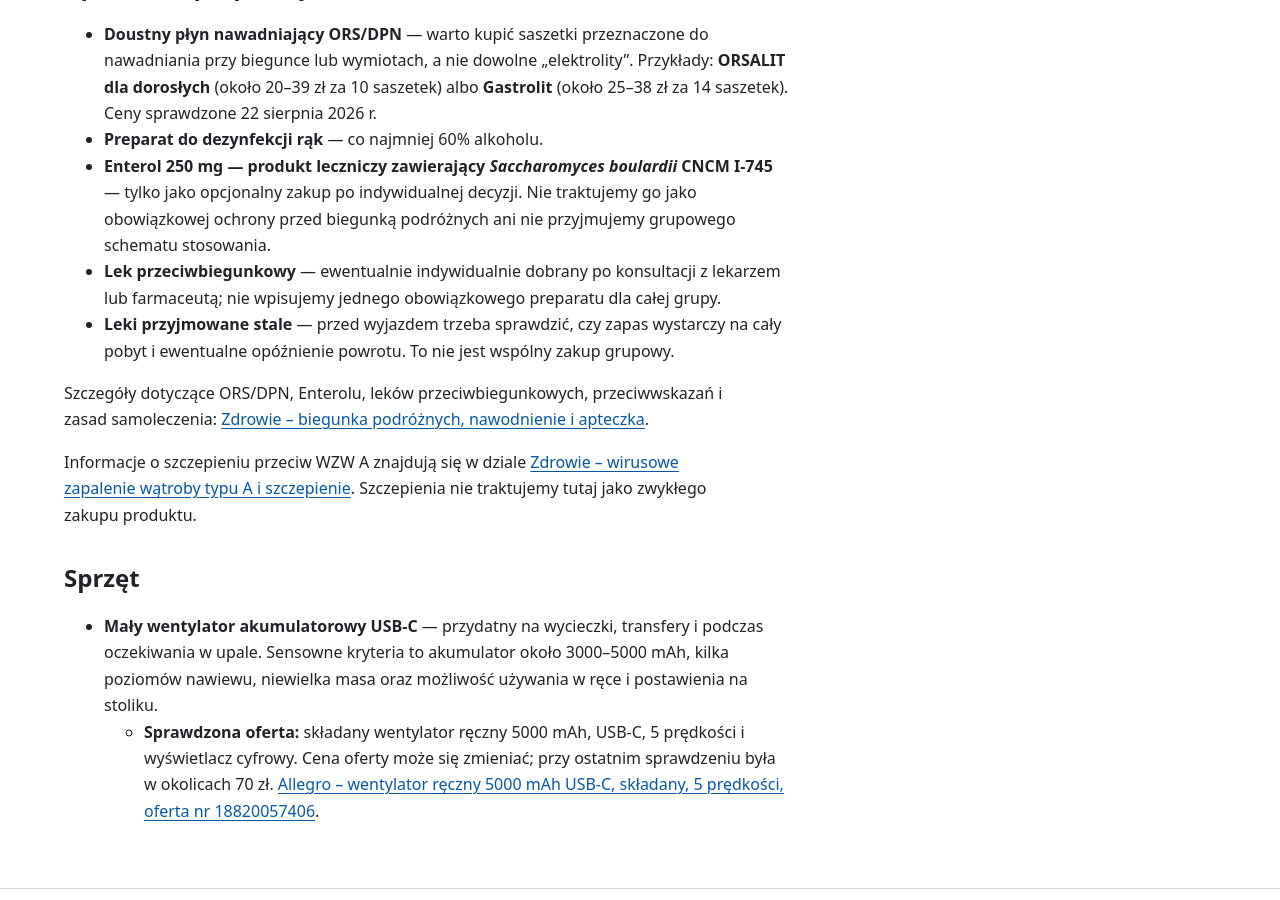
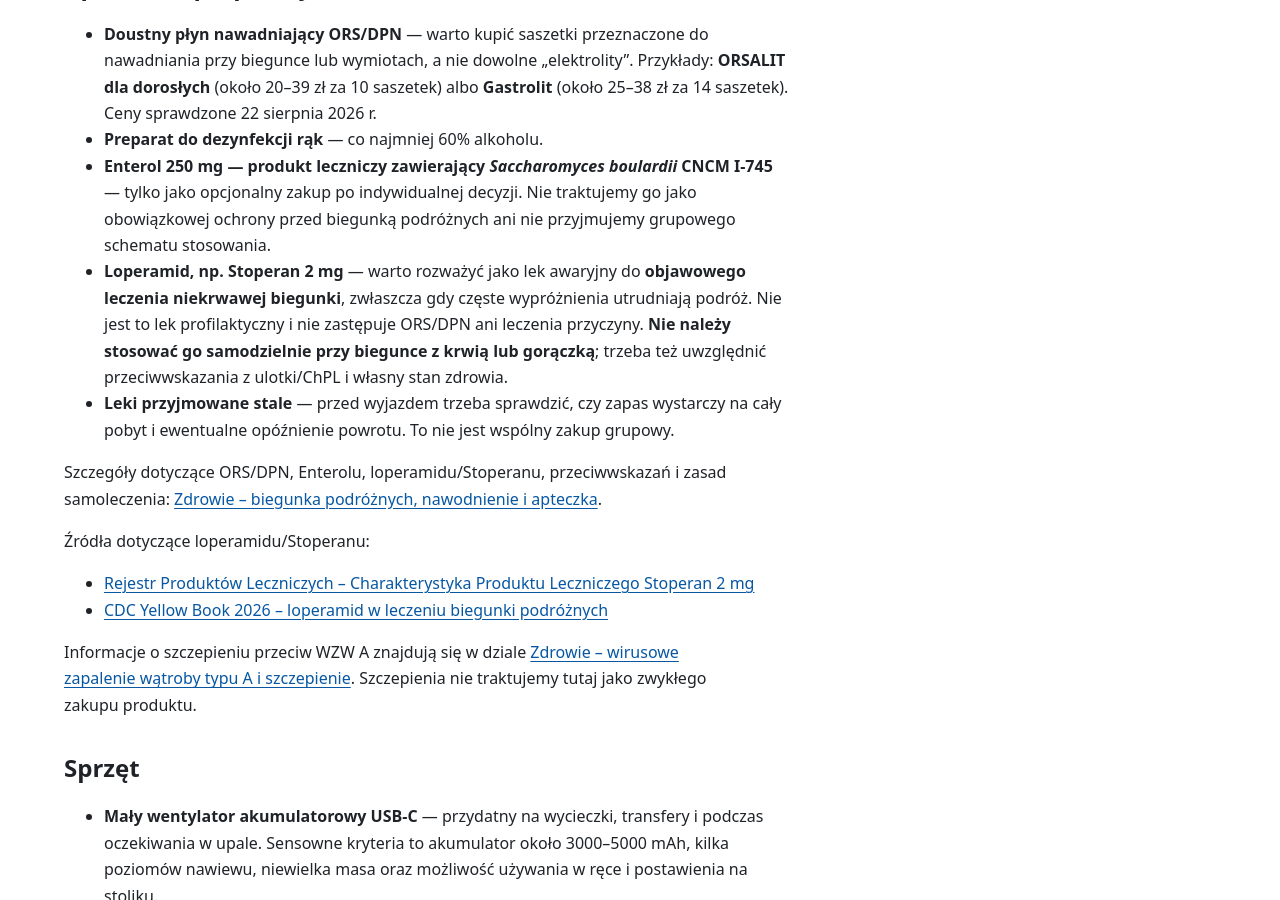
Before and after one commit to rotnicki/djerba-2026, a Jekyll site: the page built from co-kupic-przed-wyjazdem.md, in a window 1280 px wide and 900 px high, scrolled down 1094 px. Built offline with Jekyll 4.4.1, drawn with Linux system fonts in a browser that asks for light colours; our own code applies the rules of GitHub Pages for plain Markdown files.

Commit message:
Uzupełnij apteczkę o loperamid i Stoperan

```diff
--- a/co-kupic-przed-wyjazdem.md
+++ b/co-kupic-przed-wyjazdem.md
@@ -23,10 +23,15 @@
 - **Doustny płyn nawadniający ORS/DPN** — warto kupić saszetki przeznaczone do nawadniania przy biegunce lub wymiotach, a nie dowolne „elektrolity”. Przykłady: **ORSALIT dla dorosłych** (około 20–39 zł za 10 saszetek) albo **Gastrolit** (około 25–38 zł za 14 saszetek). Ceny sprawdzone 22 sierpnia 2026 r.
 - **Preparat do dezynfekcji rąk** — co najmniej 60% alkoholu.
 - **Enterol 250 mg — produkt leczniczy zawierający *Saccharomyces boulardii* CNCM I-745** — tylko jako opcjonalny zakup po indywidualnej decyzji. Nie traktujemy go jako obowiązkowej ochrony przed biegunką podróżnych ani nie przyjmujemy grupowego schematu stosowania.
-- **Lek przeciwbiegunkowy** — ewentualnie indywidualnie dobrany po konsultacji z lekarzem lub farmaceutą; nie wpisujemy jednego obowiązkowego preparatu dla całej grupy.
+- **Loperamid, np. Stoperan 2 mg** — warto rozważyć jako lek awaryjny do **objawowego leczenia niekrwawej biegunki**, zwłaszcza gdy częste wypróżnienia utrudniają podróż. Nie jest to lek profilaktyczny i nie zastępuje ORS/DPN ani leczenia przyczyny. **Nie należy stosować go samodzielnie przy biegunce z krwią lub gorączką**; trzeba też uwzględnić przeciwwskazania z ulotki/ChPL i własny stan zdrowia.
 - **Leki przyjmowane stale** — przed wyjazdem trzeba sprawdzić, czy zapas wystarczy na cały pobyt i ewentualne opóźnienie powrotu. To nie jest wspólny zakup grupowy.
 
-Szczegóły dotyczące ORS/DPN, Enterolu, leków przeciwbiegunkowych, przeciwwskazań i zasad samoleczenia: [Zdrowie – biegunka podróżnych, nawodnienie i apteczka](zdrowie.md).
+Szczegóły dotyczące ORS/DPN, Enterolu, loperamidu/Stoperanu, przeciwwskazań i zasad samoleczenia: [Zdrowie – biegunka podróżnych, nawodnienie i apteczka](zdrowie.md).
+
+Źródła dotyczące loperamidu/Stoperanu:
+
+- [Rejestr Produktów Leczniczych – Charakterystyka Produktu Leczniczego Stoperan 2 mg](https://rejestry.ezdrowie.gov.pl/api/rpl/medicinal-products/20322/characteristic)
+- [CDC Yellow Book 2026 – loperamid w leczeniu biegunki podróżnych](https://www.cdc.gov/yellow-book/hcp/preparing-international-travelers/travelers-diarrhea.html)
 
 Informacje o szczepieniu przeciw WZW A znajdują się w dziale [Zdrowie – wirusowe zapalenie wątroby typu A i szczepienie](zdrowie.md). Szczepienia nie traktujemy tutaj jako zwykłego zakupu produktu.
 
```
